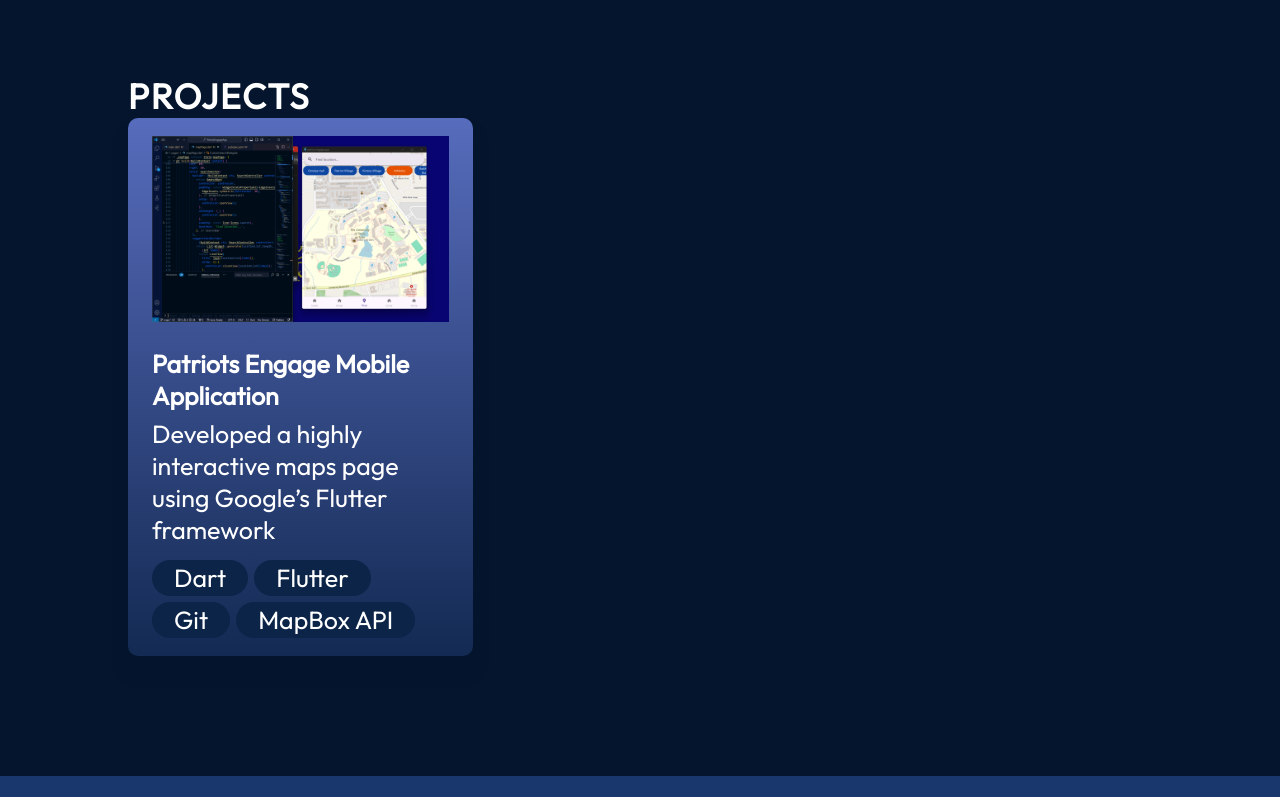
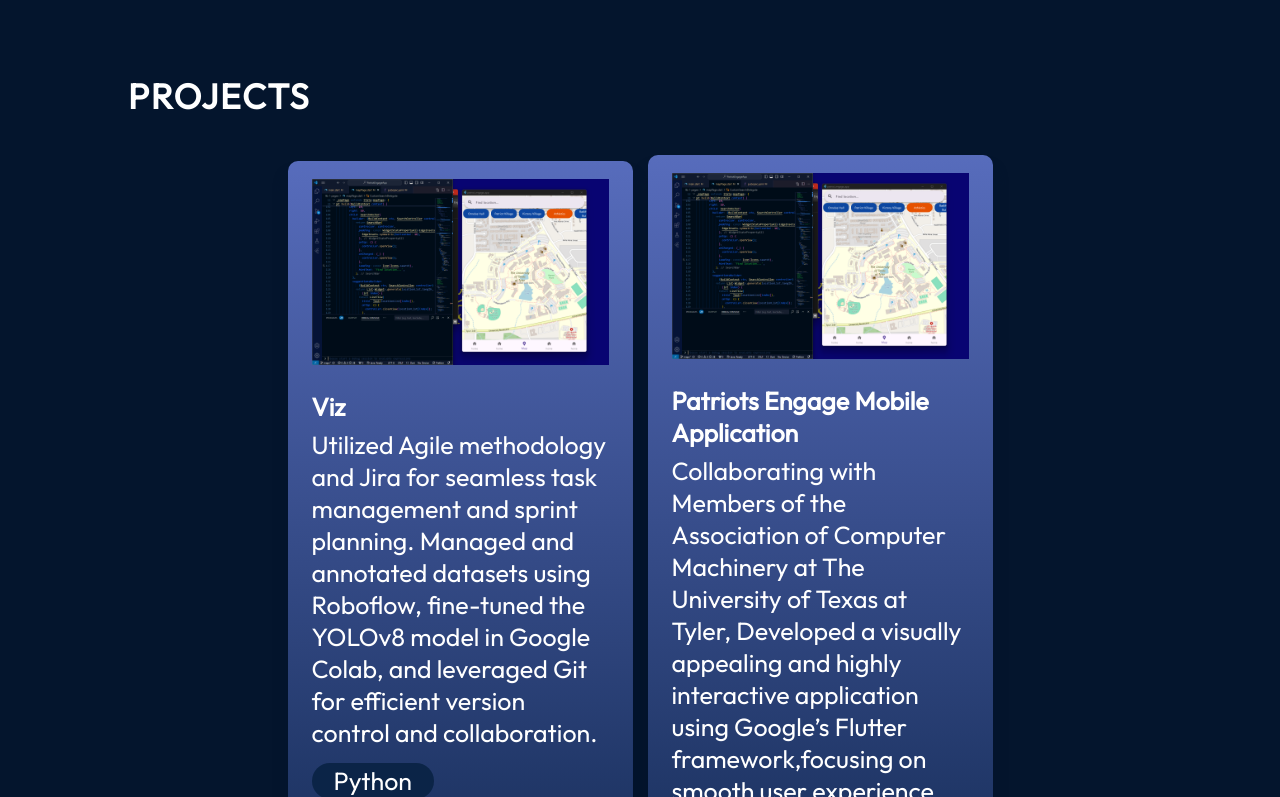
Before and after one commit to msenzanje/React-Web-Portfolio, a React (Vite) app in the folder react-portfolio/: page / in a window 1280 px wide. Shown: the part 3243-4040 px from the top of the page. Built offline with nearby package versions, Linux system fonts and the light colour scheme.

Commit message:
Projects section Updates
-Initiated Viz projectCard, addding a description and software used.

-Minor styling fixes

```diff
--- a/react-portfolio/src/components/Projects/Projects.jsx
+++ b/react-portfolio/src/components/Projects/Projects.jsx
@@ -7,7 +7,7 @@ import styles from "./Projects.module.css"
 export const Projects = () => {
     return <section className={styles.container} id="projects">
         <h2 className={styles.title}>Projects</h2>
-        <div className={styles.project}>{
+        <div className={styles.projects}>{
             projects.map((project, id) => {
                 return (
                     <ProjectCard key={id} project={project}/>
--- a/react-portfolio/src/data/projects.json
+++ b/react-portfolio/src/data/projects.json
@@ -1,8 +1,17 @@
 [
+    {
+      "title": "Viz",
+      "imageSrc": "projects/patriotsengage.png",
+      "description": " Utilized Agile methodology and Jira for seamless task management and sprint planning. Managed and annotated datasets using Roboflow, fine-tuned the YOLOv8 model in Google Colab, and leveraged Git for efficient version control and collaboration.",
+      "skills": ["Python", "Google Colab", "Attlasian JIRA", "Roboflow", "Git"],
+      "demo": "https://www.example.com",
+      "source": "https://www.github.com"
+    },
+
     {
       "title": "Patriots Engage Mobile Application",
       "imageSrc": "projects/patriotsengage.png",
-      "description": "Developed a highly interactive maps page using Google’s Flutter framework",
+      "description": "Collaborating with Members of the Association of Computer Machinery at The University of Texas at Tyler, Developed a visually appealing and highly interactive application using Google’s Flutter framework,focusing on smooth user experience and functionality.",
       "skills": ["Dart", "Flutter", "Git", "MapBox API"],
       "demo": "https://www.example.com",
       "source": "https://www.github.com"
```
